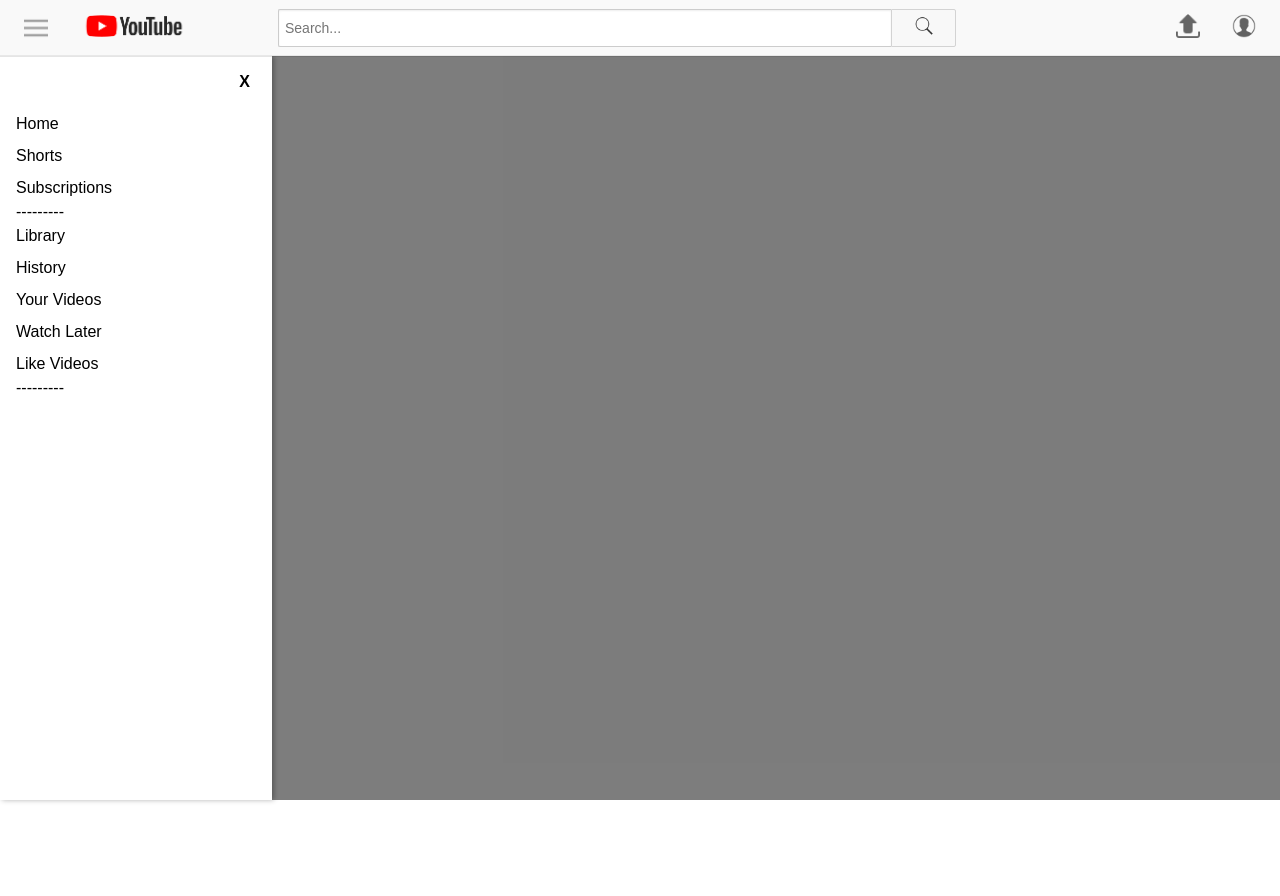
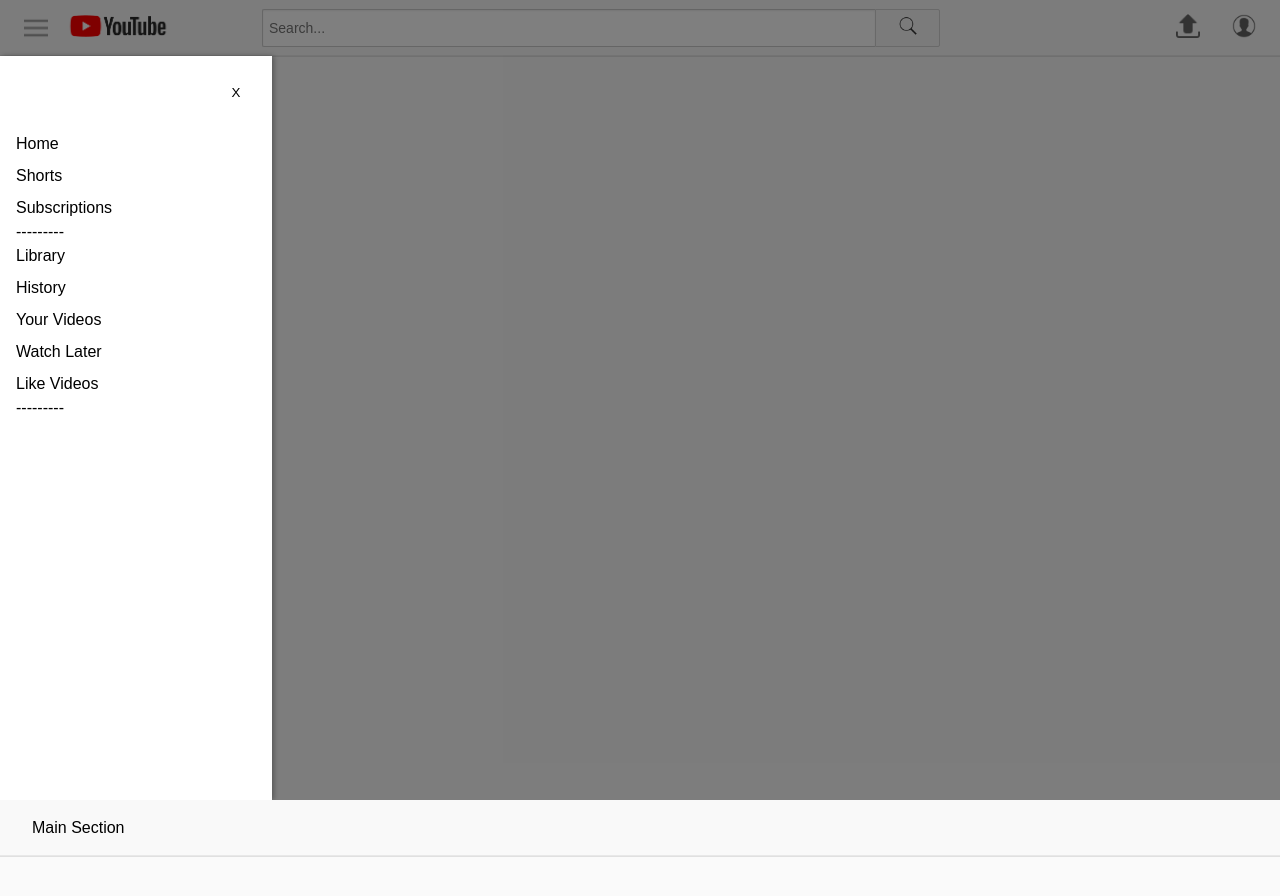
Before and after one commit to shank35/TubeYou, a React (Create React App) app in the folder frontend/: page / in a window 1280 px wide. Both pictures are taken after a click on the button 36 px from the left and 27 px from the top of the page. Shown: the top 896 px of the page. Before the commit the page ends 800 px from the top, so only its background shows below. Built offline with nearby package versions, Linux system fonts and the light colour scheme; no server answers.

Commit message:
fixed sidebar but still working on the modal

```diff
--- a/frontend/src/App.js
+++ b/frontend/src/App.js
@@ -4,20 +4,20 @@ import LoginFormPage from './components/LoginFormPage';
 import SignupFormPage from "./components/SignupFormPage";
 import Navigation from "./components/Navigation";
 import HomePage from "./components/HomePage";
+import Video from "./components/Video";
 
 function App() {
   const location = useLocation();
 
   return (
     <>
-      {location.pathname !== '/' && location.pathname !== '/login' && location.pathname !== '/password' && location.pathname !== '/signup' && <Navigation />}
+      {location.pathname !== '/login' && location.pathname !== '/password' && location.pathname !== '/signup' && <Navigation />}
       <Switch>
         <Route exact path="/" component={HomePage} />
         <Route exact path="/login" component={LoginFormPage} />
         <Route exact path="/password" component={LoginFormPage} />
-        <Route path="/signup">
-          <SignupFormPage />
-        </Route>
+        <Route path="/signup" component={SignupFormPage} />
+        <Route exact path="/video" component={Video} />
       </Switch>
     </>
   );
--- a/frontend/src/components/HomePage/index.js
+++ b/frontend/src/components/HomePage/index.js
@@ -9,111 +9,20 @@ import "./reset.css";
 import "./HomePage.css";
 
 function HomePage() {
-  const [navVisible, setNavVisible] = useState(false);
-  const [searchTerm, setSearchTerm] = useState("");
-  const modalRef = useRef(null);
-  const modalContentRef = useRef(null);
 
-  const toggleNav = () => {
-    setNavVisible(!navVisible);
-  };
-
-  const handleSubmit = (e) => {
-    e.preventDefault();
-    console.log("Searching for:", searchTerm);
-  };
-
-  const handleClickOutside = (e) => {
-    if (
-      modalRef.current &&
-      !modalContentRef.current.contains(e.target)
-    ) {
-      setNavVisible(false);
-    }
-  };
-
-  useEffect(() => {
-    document.addEventListener("mousedown", handleClickOutside);
-    return () => {
-      document.removeEventListener("mousedown", handleClickOutside);
-    };
-  }, []);
 
   return (
     <div className="body">
       <div id="pageContainer">
         <div id="mastHeadContainer">
-          <button className="navShowHide" onClick={toggleNav}>
-            <img src={menuImage} alt="menu" />
-          </button>
 
-          <a className="logoContainer" href="/">
-            <img src={youtubeLogo} alt="youtube logo" />
-          </a>
-
-          <div className="searchBarContainer">
-            <form onSubmit={handleSubmit}>
-              <input
-                type="text"
-                className="searchBar"
-                value={searchTerm}
-                onChange={(e) => setSearchTerm(e.target.value)}
-                placeholder="Search..."
-              />
-              <button type="submit" className="searchButton">
-                <img src={search} alt="search icon" />
-              </button>
-            </form>
+          <div id="mainSectionContainer">
+            Main Section
           </div>
-
-          <div className="rightIcons">
-            <a href="/">
-              <img className="upload" src={upload} alt="Upload" />
-            </a>
-
-            <a href="/">
-              <img className="upload" src={profileDefault} alt="Profile" />
-            </a>
-          </div>
-        </div>
-
-        {navVisible && (
-          <div className="modalContainer" ref={modalRef}>
-            <div className="modalContent" ref={modalContentRef}>
-              <div className="modalHeader">
-                <button className="closeButton" onClick={toggleNav}>
-                  X
-                </button>
-
-              </div>
-              <div className="modalBody">
-                {/* Add YouTube-like sidebar menu items here */}
-                <ul className="sidebarMenu">
-                  <li className="sidebarMenuItem">Home</li>
-                  <li className="sidebarMenuItem">Shorts</li>
-                  <li className="sidebarMenuItem">Subscriptions</li>
-                  <li>---------</li>
-                  <li className="sidebarMenuItem">Library</li>
-                  <li className="sidebarMenuItem">History</li>
-                  <li className="sidebarMenuItem">Your Videos</li>
-                  <li className="sidebarMenuItem">Watch Later</li>
-                  <li className="sidebarMenuItem">Like Videos</li>
-                  <li>---------</li>
-
-                </ul>
-              </div>
-            </div>
-          </div>
-        )}
-
-        <div
-          id="mainSectionContainer"
-          className={navVisible ? "modalOpen" : ""}
-        >
-          Main Section
         </div>
       </div>
     </div>
+
   );
 }
 
--- a/frontend/src/components/Navigation/index.js
+++ b/frontend/src/components/Navigation/index.js
@@ -1,34 +1,57 @@
 import React, { useState } from "react";
+
 import menuImage from "../../assets/icons/menu.png";
 import youtubeLogo from "../../assets/icons/youtube_logo.png";
 import search from "../../assets/icons/search.png";
 import profileDefault from "../../assets/profile/default.png";
-import upload from "../../assets/icons/upload.png"
-
+import upload from "../../assets/icons/upload.png";
 import "./reset.css";
 import "./Navigation.css";
 
 function Navigation() {
-  const [navVisible, setNavVisible] = useState(true);
+  const [navVisible, setNavVisible] = useState(false);
   const [searchTerm, setSearchTerm] = useState("");
-
-  const toggleNav = () => {
-    setNavVisible(!navVisible);
-  };
 
   const handleSubmit = (e) => {
     e.preventDefault();
-    // Perform search using the searchTerm
     console.log("Searching for:", searchTerm);
+  };
+
+  const handleMenuClick = () => {
+    setNavVisible(true);
   };
 
   return (
     <div className="body">
       <div id="pageContainer">
         <div id="mastHeadContainer">
-          <button className="navShowHide" onClick={toggleNav}>
+          <button onClick={handleMenuClick}>
             <img src={menuImage} alt="menu" />
           </button>
+          {navVisible && (
+            <div className="modalContainer">
+              <div className="modalContent">
+                <div className="modalHeader">
+                  <button onClick={() => setNavVisible(false)}>X</button>
+                </div>
+                <div className="modalBody">
+                  {/* Add YouTube-like sidebar menu items here */}
+                  <ul className="sidebarMenu">
+                    <li className="sidebarMenuItem">Home</li>
+                    <li className="sidebarMenuItem">Shorts</li>
+                    <li className="sidebarMenuItem">Subscriptions</li>
+                    <li>---------</li>
+                    <li className="sidebarMenuItem">Library</li>
+                    <li className="sidebarMenuItem">History</li>
+                    <li className="sidebarMenuItem">Your Videos</li>
+                    <li className="sidebarMenuItem">Watch Later</li>
+                    <li className="sidebarMenuItem">Like Videos</li>
+                    <li>---------</li>
+                  </ul>
+                </div>
+              </div>
+            </div>
+          )}
 
           <a className="logoContainer" href="/">
             <img src={youtubeLogo} alt="youtube logo" />
@@ -57,15 +80,19 @@ function Navigation() {
             <a href="/">
               <img className="upload" src={profileDefault} alt="Profile" />
             </a>
-            </div>
-
+          </div>
         </div>
 
-        {navVisible && <div id="sideNavContainer">Actual SideBar</div>}
-
+        <div
+          id="mainSectionContainer"
+          className={navVisible ? "modalOpen" : ""}
+        >
+          Main Section
+        </div>
       </div>
     </div>
   );
+
 }
 
 export default Navigation;
--- /dev/null
+++ b/frontend/src/components/Video/index.js
@@ -0,0 +1,11 @@
+
+
+function Video () {
+  return (
+    <div>
+      <h1>Video</h1>
+    </div>
+  )
+}
+
+export default Video;
```
Also changed, not shown: frontend/src/components/Sidebar/index.js (deleted).
